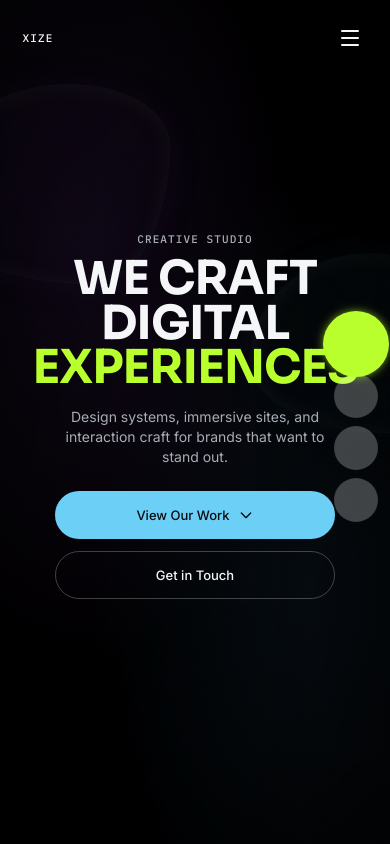
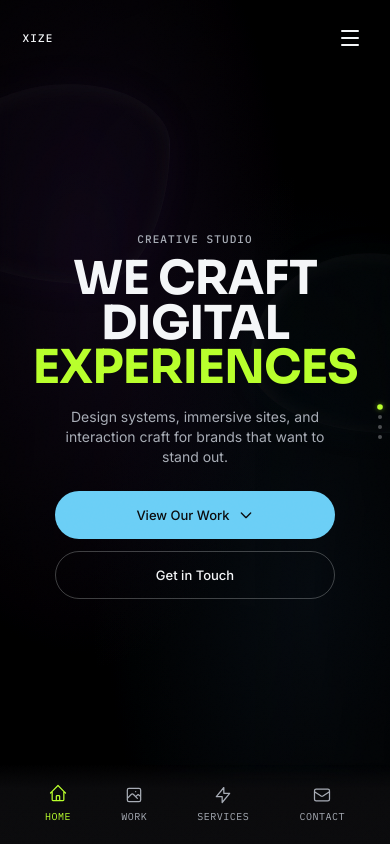
Before and after one commit to mjudge19-cpu/xize.co.uk, a React (Vite) app: page / in a window 390 px wide. Built offline with nearby package versions, Linux system fonts and the light colour scheme.

Commit message:
Your message

```diff
--- a/src/App.tsx
+++ b/src/App.tsx
@@ -1212,13 +1212,15 @@ function App() {
               <p className="text-[#A7ACB5] text-xs mt-1">Tap to view project details</p>
             </div>
             <div className="grid grid-cols-1 gap-3 w-full overflow-y-auto pb-4" style={{ maxHeight: 'calc(100vh - 220px)' }}>
-              {filteredProjects.slice(0, 4).map((project, index) => (
+              {filteredProjects.slice(0, 4).map((project) => {
+                const realIndex = filteredProjects.findIndex(p => p.id === project.id);
+                return (
                   <div
                     key={project.id}
                     className={`work-card relative overflow-hidden rounded-xl ${project.isPlaceholder ? '' : 'cursor-pointer'} active:scale-[0.98] transition-transform`}
                     onClick={() => {
                       if (!project.isPlaceholder) {
-                      openProject(project, index);
+                        openProject(project, realIndex);
                       }
                     }}
                     style={{ pointerEvents: 'auto' }}
@@ -1235,12 +1237,12 @@ function App() {
                       )}
                       <div className="absolute inset-0 bg-gradient-to-t from-[#0B0B0D] via-[#0B0B0D]/60 to-transparent opacity-90" />
                       {!project.isPlaceholder && (
-                      <div className="absolute top-3 right-3 w-8 h-8 rounded-full bg-[#B8FF2C] flex items-center justify-center">
+                        <div className="absolute top-3 right-3 w-8 h-8 rounded-full bg-[#B8FF2C] flex items-center justify-center pointer-events-none">
                           <ExternalLink className="w-4 h-4 text-[#0B0B0D]" />
                         </div>
                       )}
                     </div>
-                  <div className="absolute inset-0 flex flex-col justify-end p-3">
+                    <div className="absolute inset-0 flex flex-col justify-end p-3 pointer-events-none">
                       <div className="flex flex-wrap gap-1.5 mb-1">
                         {project.tags?.map((tag) => (
                           <span key={tag} className="micro-label text-[#B8FF2C] text-[9px]">{tag}</span>
@@ -1249,7 +1251,8 @@ function App() {
                       <h3 className="text-base font-bold text-[#F4F6F8]">{project.title}</h3>
                     </div>
                   </div>
-              ))}
+                );
+              })}
             </div>
           </div>
         </div>
@@ -1696,8 +1699,9 @@ function App() {
           </div>
         </footer>
       </section>
-
-      {/* Project Detail Modal */}
+      </div>{/* Close desktop-only div */}
+
+      {/* Project Detail Modal - Outside desktop-only div for mobile */}
       {selectedProject && (
         <div
           ref={projectDetailRef}
@@ -1842,7 +1846,6 @@ function App() {
           </button>
         ))}
       </nav>
-      </div>{/* Close desktop-only div */}
     </div>
 
     {/* Studio Page Modal */}
--- a/src/index.css
+++ b/src/index.css
@@ -181,6 +181,7 @@
     overflow: hidden;
     position: fixed;
     inset: 0;
+    z-index: 10;
   }
 
   .mobile-page-wrapper {
@@ -509,30 +510,32 @@
 /* Mobile Page Navigation Dots */
 .mobile-page-dots {
   position: fixed;
-  right: 12px;
+  right: 8px;
   top: 50%;
   transform: translateY(-50%);
   z-index: 90;
   display: flex;
   flex-direction: column;
-  gap: 8px;
+  gap: 6px;
 }
 
 .mobile-page-dot {
-  width: 5px;
-  height: 5px;
+  width: 4px;
+  height: 4px;
   border-radius: 50%;
-  background: rgba(244, 246, 248, 0.25);
+  background: rgba(244, 246, 248, 0.3);
   border: none;
   cursor: pointer;
   transition: all 0.3s cubic-bezier(0.16, 1, 0.3, 1);
   padding: 0;
+  min-width: 4px;
+  min-height: 4px;
 }
 
 .mobile-page-dot.active {
   background: #B8FF2C;
-  transform: scale(1.5);
-  box-shadow: 0 0 6px rgba(184, 255, 44, 0.6);
+  transform: scale(1.4);
+  box-shadow: 0 0 4px rgba(184, 255, 44, 0.5);
 }
 
 /* Mobile Bottom Navigation Bar */
```
Also changed, not shown: 5 other files (tests, documents, lock files or other folders). Lines whose indentation alone changed are shown as unchanged.
